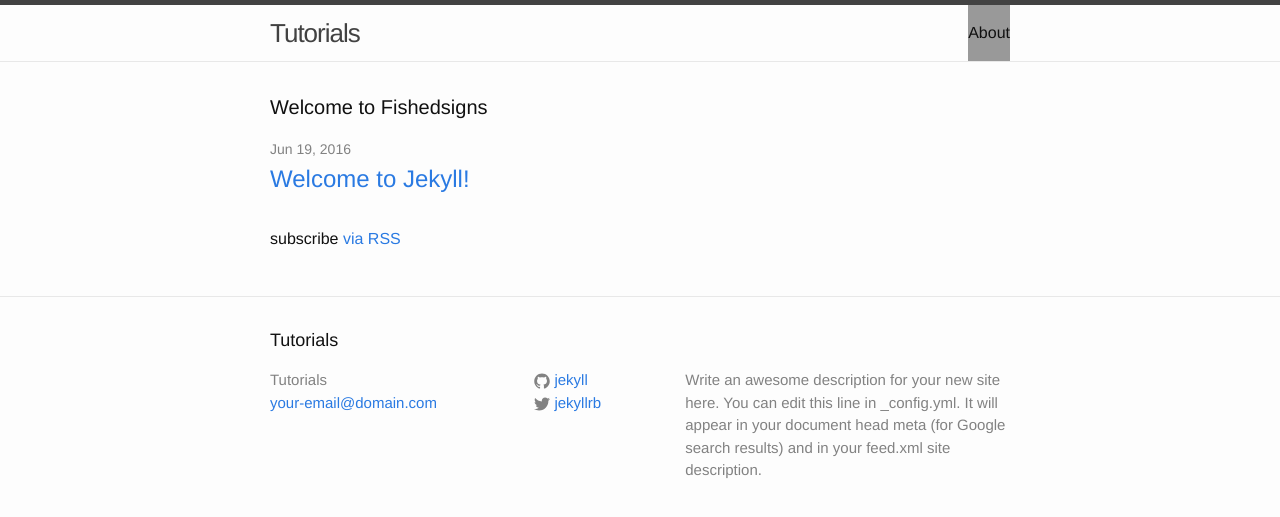
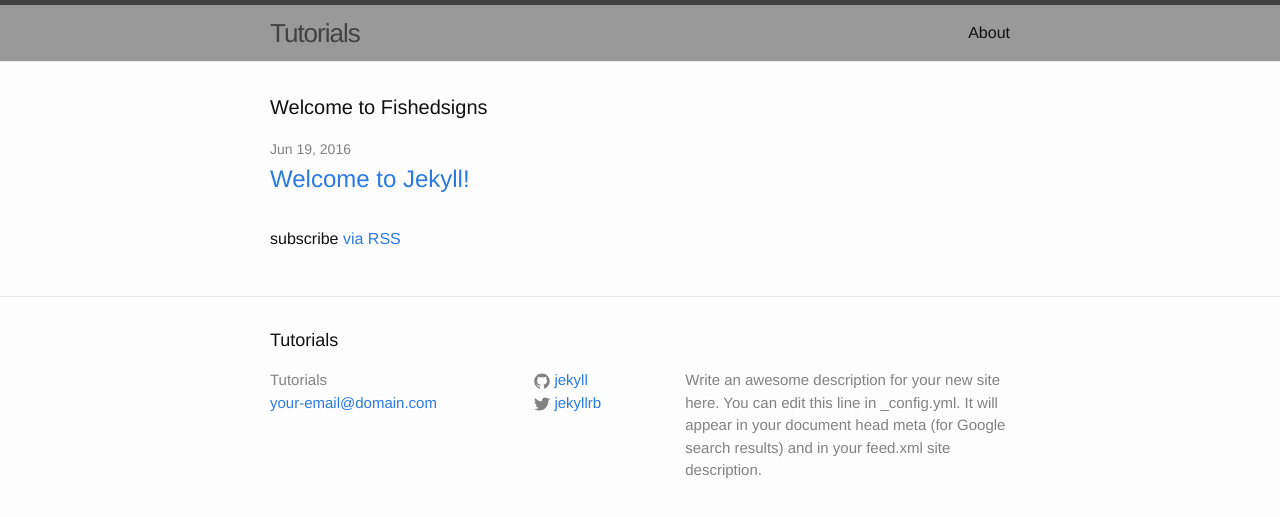
Before and after one commit to lukefish88/lukefish88.github.io, a Jekyll site: the page built from index.html, in a window 1280 px wide. Shown: the top 517 px of the page. Built offline with Jekyll 4.4.1, drawn with Linux system fonts in a browser that asks for light colours.

Commit message:
header
updated to header

```diff
--- a/_sass/_layout.scss
+++ b/_sass/_layout.scss
@@ -5,6 +5,7 @@
     border-top: 5px solid $grey-color-dark;
     border-bottom: 1px solid $grey-color-light;
     min-height: 56px;
+    background: #999;
 
     // Positioning context for the mobile navigation icon
     position: relative;
```
